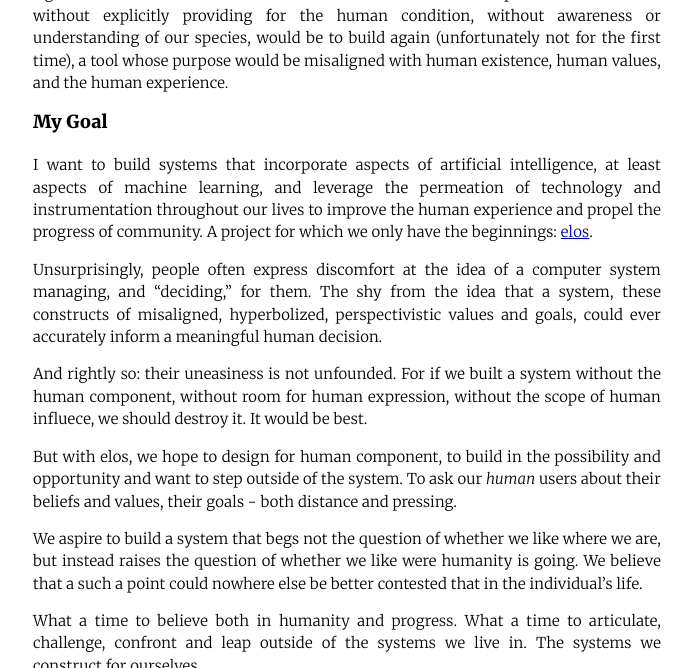
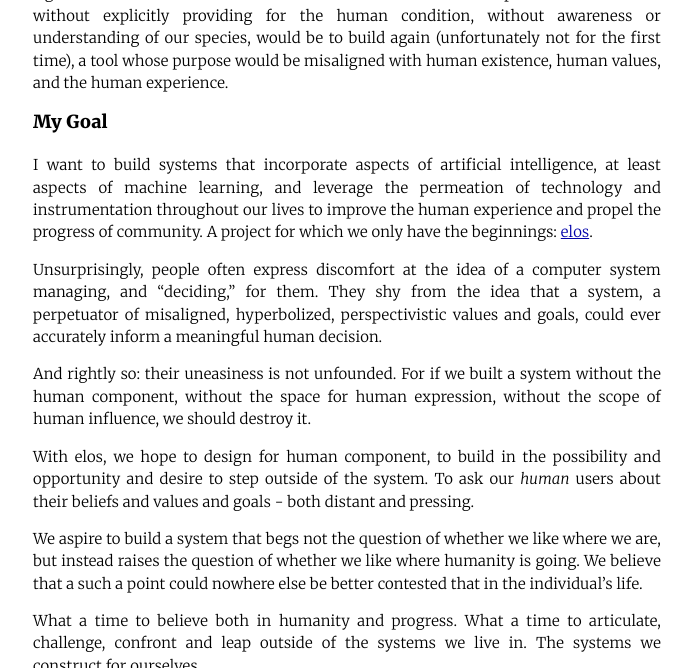
Before and after one commit to samcal/thenewrad.io, a Jekyll site: the page built from _posts/2014-10-09-human-systems.markdown, in a window 1280 px wide and 900 px high, scrolled down 863 px, cut to the strip 0-668 px from the top of the window. Shown: the whole strip, without its empty margins (293-986 px from the left). Built offline with Jekyll 4.4.1, drawn with Linux system fonts in a browser that asks for light colours.

Commit message:
minor edits

```diff
--- a/_posts/2014-10-09-human-systems.markdown
+++ b/_posts/2014-10-09-human-systems.markdown
@@ -30,13 +30,13 @@ If humanity ever did create such artificial intelligence it would be unforgivabl
 
 I want to build systems that incorporate aspects of artificial intelligence, at least aspects of machine learning, and leverage the permeation of technology and instrumentation throughout our lives to improve the human experience and propel the progress of community. A project for which we only have the beginnings: [elos](github.com/elos).
 
-Unsurprisingly, people often express discomfort at the idea of a computer system managing, and "deciding," for them. The shy from the idea that a system, these constructs of misaligned, hyperbolized, perspectivistic values and goals, could ever accurately inform a meaningful human decision.
+Unsurprisingly, people often express discomfort at the idea of a computer system managing, and "deciding," for them. They shy from the idea that a system, a perpetuator of misaligned, hyperbolized, perspectivistic values and goals, could ever accurately inform a meaningful human decision.
 
-And rightly so: their uneasiness is not unfounded. For if we built a system without the human component, without room for human expression, without the scope of human influece, we should destroy it. It would be best.
+And rightly so: their uneasiness is not unfounded. For if we built a system without the human component, without the space for human expression, without the scope of human influence, we should destroy it.
 
-But with elos, we hope to design for human component, to build in the possibility and opportunity and want to step outside of the system. To ask our _human_ users about their beliefs and values, their goals - both distance and pressing.
+With elos, we hope to design for human component, to build in the possibility and opportunity and desire to step outside of the system. To ask our _human_ users about their beliefs and values and goals - both distant and pressing.
 
-We aspire to build a system that begs not the question of whether we like where we are, but instead raises the question of whether we like were humanity is going. We believe that a such a point could nowhere else be better contested that in the individual's life.
+We aspire to build a system that begs not the question of whether we like where we are, but instead raises the question of whether we like where humanity is going. We believe that a such a point could nowhere else be better contested that in the individual's life.
 
 What a time to believe both in humanity and progress. What a time to articulate, challenge, confront and leap outside of the systems we live in. The systems we construct for ourselves.
 
```
